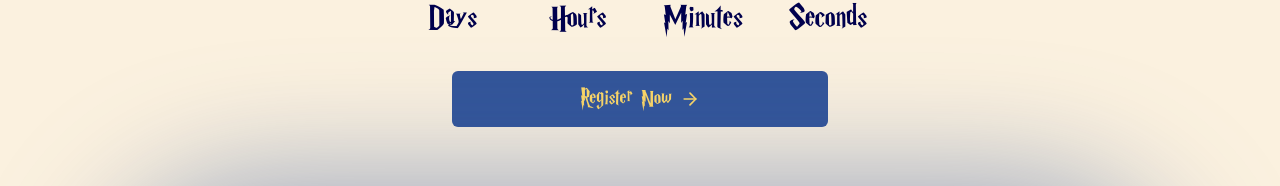
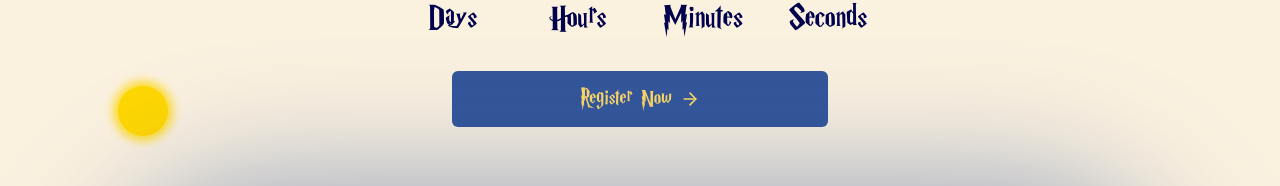
Before and after one commit to fossnsbm/techie-sleuths-25, a Next.js app: page / in a window 1280 px wide. Shown: the part 426-612 px from the top of the page. Built offline with nearby package versions, Linux system fonts and the light colour scheme; a web font is replaced by a local one.

Commit message:
snitch implimented

```diff
--- a/app/globals.css
+++ b/app/globals.css
@@ -146,7 +146,7 @@ html {
   box-shadow: inset 0 0 10px rgba(173, 216, 230, 0.3); /* Mystic Blue */
 }
 
-/* Apply Theme */
+
 @layer base {
   * {
     @apply border-border;
--- a/components/layout/sections/hero.tsx
+++ b/components/layout/sections/hero.tsx
@@ -3,6 +3,7 @@ import FloatingImage from "@/components/FloatingImage";
 import { Badge } from "@/components/ui/badge";
 import { Button } from "@/components/ui/button";
 import { Countdown } from "@/components/ui/countdown";
+import Snitch from "@/components/ui/snitch";
 import { ArrowRight } from "lucide-react";
 import { useTheme } from "next-themes";
 import Image from "next/image";
@@ -14,8 +15,10 @@ export const HeroSection = () => {
 
   return (
     <section className="container w-full">
+
       <div className="grid place-items-center lg:max-w-screen-xl gap-8 mx-auto py-20 md:py-12">
         <div className="text-center space-y-8">
+
           <Badge variant="outline" className="text-lg py-2">
             <span className="mr-2 text-primary">
               <Badge>New</Badge>
@@ -24,6 +27,7 @@ export const HeroSection = () => {
           </Badge>
 
           <div className="max-w-screen-md mx-auto text-center text-[2.342rem] md:text-[4.645rem] font-extrabold">
+          <Snitch />
             <h1>
               Experience the
               <span className="text-transparent px-2 bg-gradient-to-r from-[#D247BF] to-primary bg-clip-text">
--- /dev/null
+++ b/components/ui/snitch.tsx
@@ -0,0 +1,59 @@
+import { useEffect, useRef } from 'react';
+
+const Snitch = () => {
+  const snitchRef = useRef<HTMLDivElement | null>(null);
+
+  useEffect(() => {
+    const moveSnitch = () => {
+      if (snitchRef.current) {
+
+        const screenWidth = window.innerWidth-32;
+        const screenHeight = window.innerHeight-32;
+
+        // Random position within the screen
+        const randomX = Math.random() * screenWidth;
+        const randomY = Math.random() * screenHeight;
+
+        snitchRef.current.style.left = `${randomX}px`;
+        snitchRef.current.style.top = `${randomY}px`;
+      }
+    };
+
+    const interval = setInterval(moveSnitch, 2000);
+
+    return () => {
+      clearInterval(interval);
+    };
+  }, []);
+
+  return (
+    <div
+  ref={snitchRef}
+  style={{
+    position: 'absolute',
+    top: '50%',
+    left: '50%',
+    width: '50px',
+    height: '50px',
+    background: 'gold',
+    borderRadius: '50%',
+    boxShadow: '0 0 10px 5px rgba(255, 215, 0, 0.8)',
+    pointerEvents: 'none',
+    transition: 'all 2s ease',
+  }}
+  onMouseEnter={() => {
+    if (snitchRef.current) {
+      snitchRef.current.style.backgroundColor = 'rgba(255, 215, 0, 0.6)';
+    }
+  }}
+  onMouseLeave={() => {
+    if (snitchRef.current) {
+      snitchRef.current.style.backgroundColor = 'gold';
+    }
+  }}
+/>
+
+  );
+};
+
+export default Snitch;
--- a/package.json
+++ b/package.json
@@ -24,6 +24,7 @@
     "class-variance-authority": "^0.7.0",
     "clsx": "^2.1.1",
     "embla-carousel-react": "^8.1.3",
+    "framer-motion": "^12.4.7",
     "gsap": "^3.12.7",
     "lucide-react": "^0.383.0",
     "next": "14.2.3",
```
Also changed, not shown: 1 other file (tests, documents, lock files or other folders).
